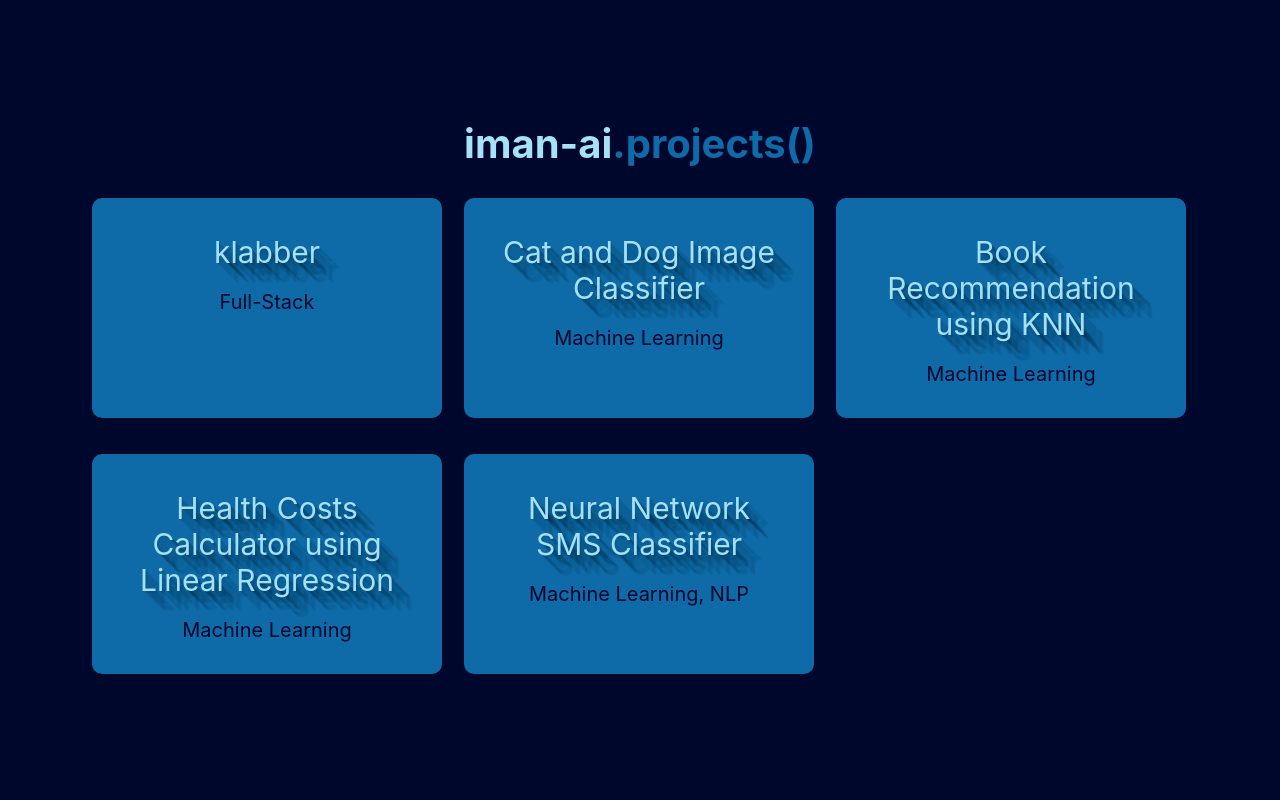
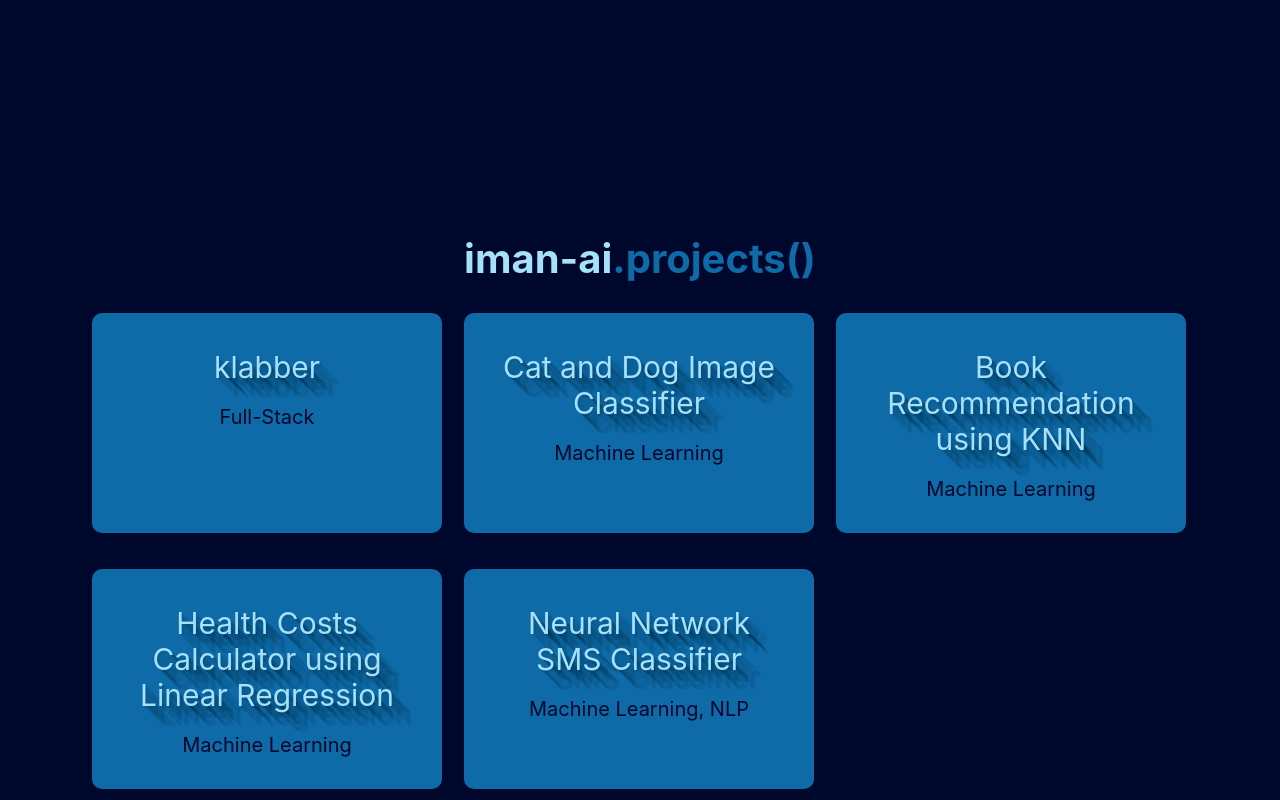
Before and after one commit to iman370/iman-ai, a React (Create React App) app: page / in a window 1280 px wide. Shown: the part 2280-3080 px from the top of the page. Built offline with nearby package versions, Linux system fonts and the light colour scheme.

Commit message:
Projects link now properly scrolls to the top of the projects section

```diff
--- a/src/index.css
+++ b/src/index.css
@@ -249,7 +249,6 @@ code {
   justify-content: center;
   flex-direction: column;
   align-content: center;
-  background-color: #00072d;
 }
 
 .skills-container .header {
@@ -296,6 +295,7 @@ code {
 /* PROJECTS */
 .projects-container {
   width: 100%;
+  min-height: 100vh;
   position: relative;
   padding: 0;
   text-align: center;
```
